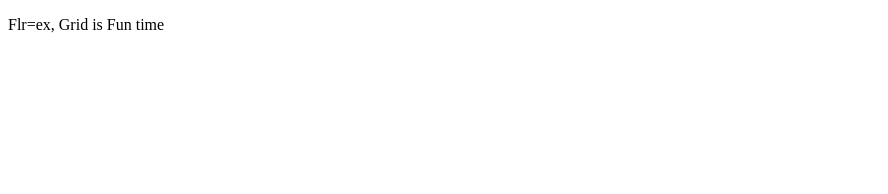
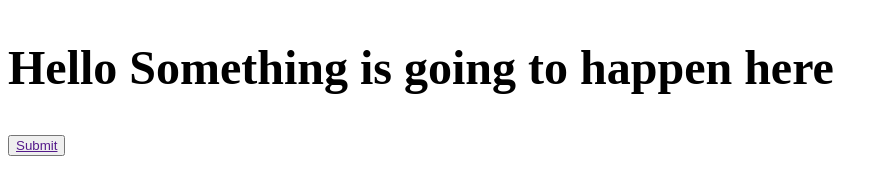
Before and after one commit to hmnomaan/flex-grid-advanced, a plain HTML site: page index.html in a window 1280 px wide. Shown: the whole page, without its empty margins (0-888 px from the left). Drawn offline with Linux system fonts and the light colour scheme.

Commit message:
style added

```diff
--- a/index.html
+++ b/index.html
@@ -6,10 +6,15 @@
     <meta http-equiv="X-UA-Compatible" content="IE=edge">
     <meta name="viewport" content="width=device-width, initial-scale=1.0">
     <title>Document</title>
+    <link rel="stylesheet" href="style.css">
 </head>
 
 <body>
-    <p>Flr=ex, Grid is Fun time</p>
+    <section class="container">
+        <h1>Hello Something is going to happen here</h1>
+        <button class="button"><a href="">Submit</a> </button>
+
+    </section>
 </body>
 
 </html>
--- /dev/null
+++ b/style.css
@@ -0,0 +1,7 @@
+h1 {
+    font-size: 3em;
+}
+
+button {
+    text-decoration: none;
+}
```
